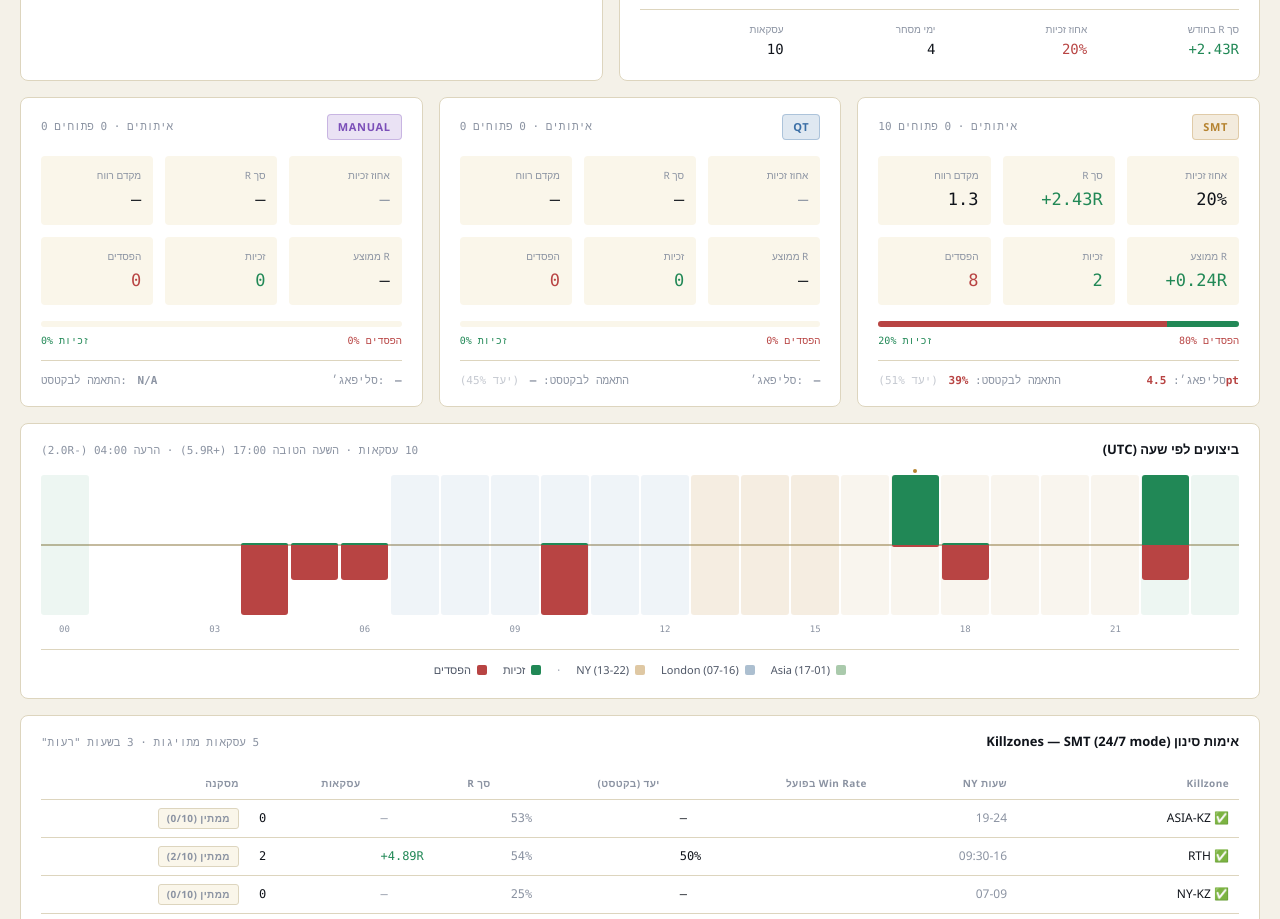
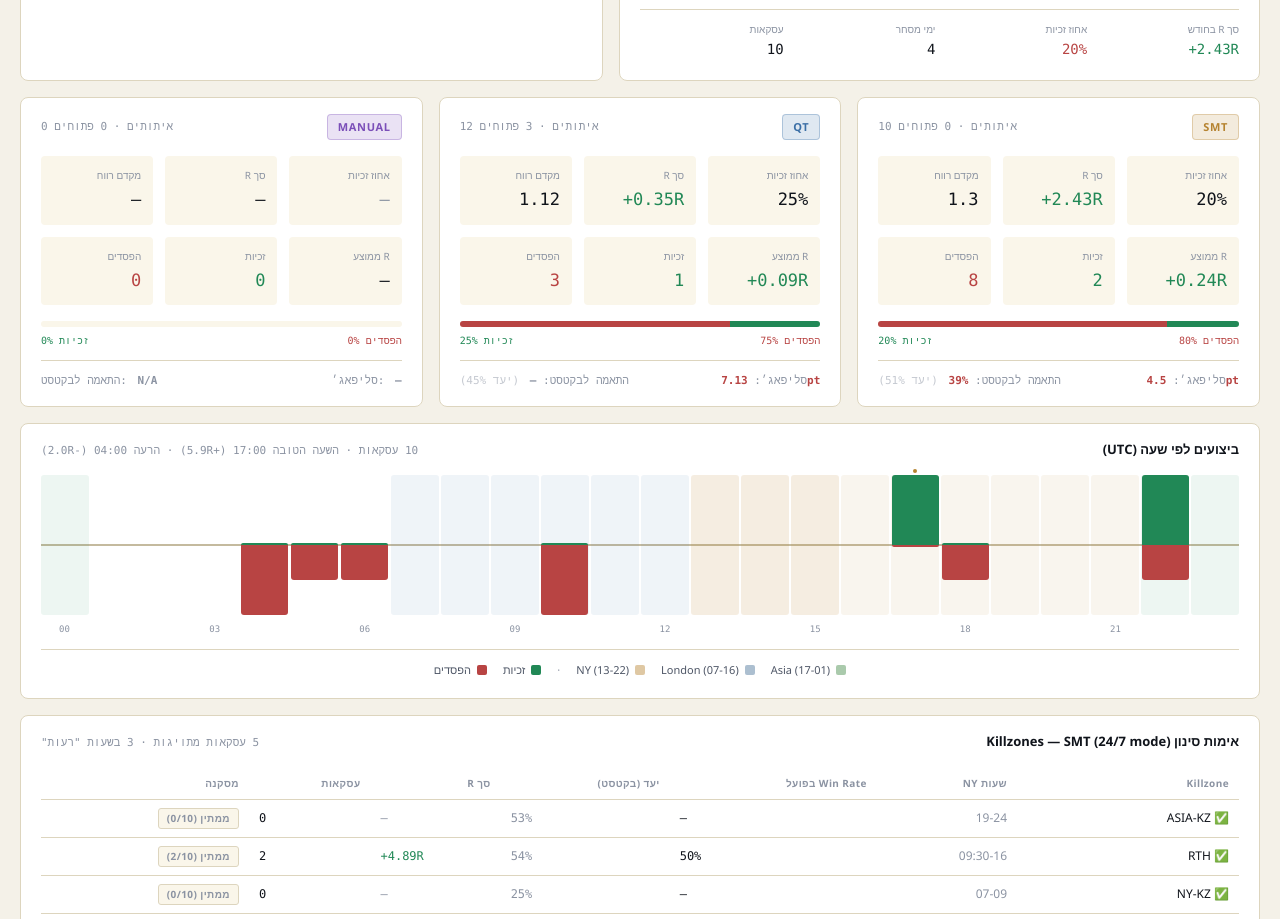
Before and after one commit to neoray261-eng/trading-journal-data, a plain HTML site: page index.html in a window 1280 px wide. Shown: the part 933-1852 px from the top of the page. Drawn offline with Linux system fonts and the light colour scheme.

Commit message:
Bug #9: QT bot-card always empty — HIDDEN_BOTS filter chain
The QT card in the Live tab was rendered but got its trades from
computeTrades() (no arg), which filters out HIDDEN_BOTS — and QT is
in HIDDEN_BOTS since commit 39befc0. So the card was permanently
"0 איתותים / — / —" while the actual QT paper trades sat only in
the Signals tab.

Fix: pass computeTrades(true) — includes hidden bots — specifically
to the QT card. SMT/MANUAL cards continue to use the filtered list.

```diff
--- a/index.html
+++ b/index.html
@@ -3072,7 +3072,12 @@
     renderCalendar(trades);
     renderEquityCurve(trades);
     renderBotCard('bot-card-smt',    'SMT',    'smt',    trades);
-    renderBotCard('bot-card-qt',     'QT',     'qt',     trades);
+    // Bug #9 fix (2026-08-21): QT is in HIDDEN_BOTS (paper-only, filtered
+    // from computeTrades()) — so passing the LIVE trades array left the
+    // QT card permanently empty. Call computeTrades(true) which includes
+    // hidden bots so the QT card sees its own paper trades.
+    const tradesWithHidden = computeTrades(true);
+    renderBotCard('bot-card-qt',     'QT',     'qt',     tradesWithHidden);
     renderBotCard('bot-card-manual', 'MANUAL', 'manual', trades);
     renderHourChart(trades);
     renderKillzones(trades);
```
